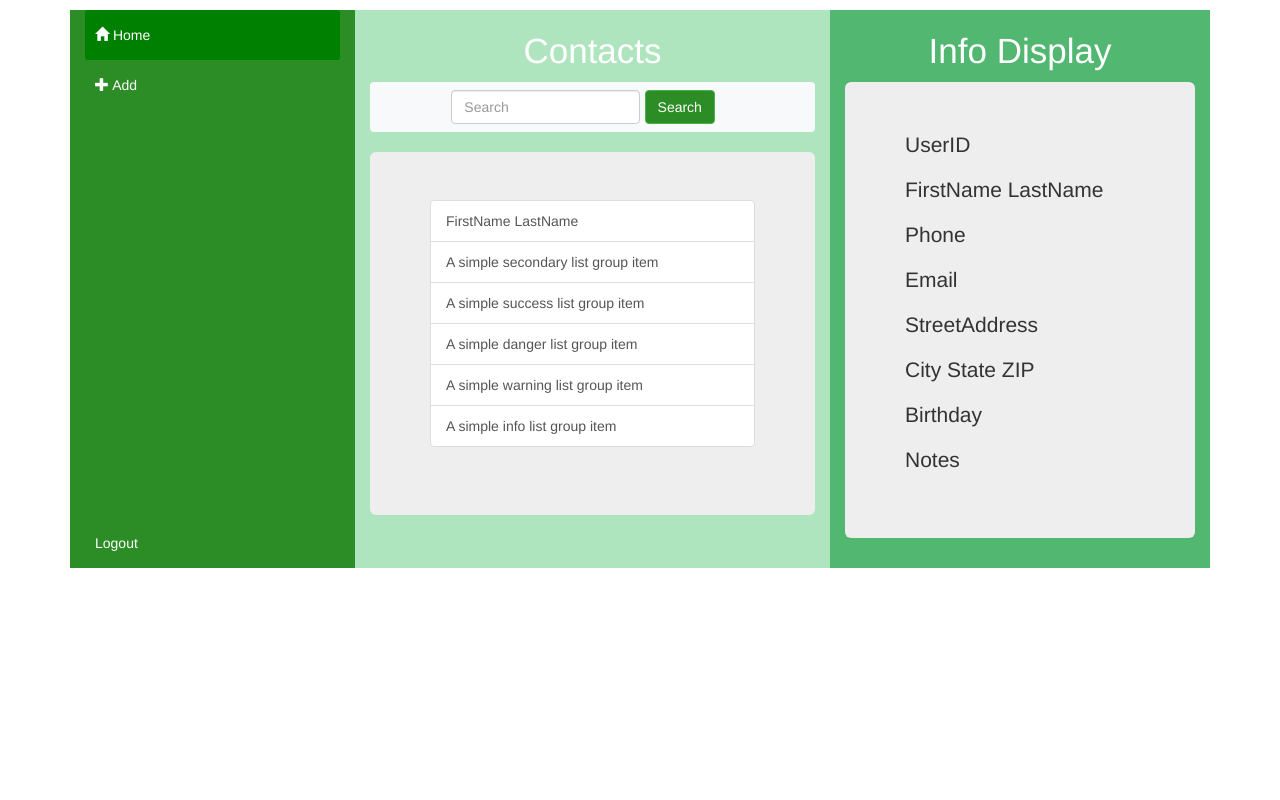
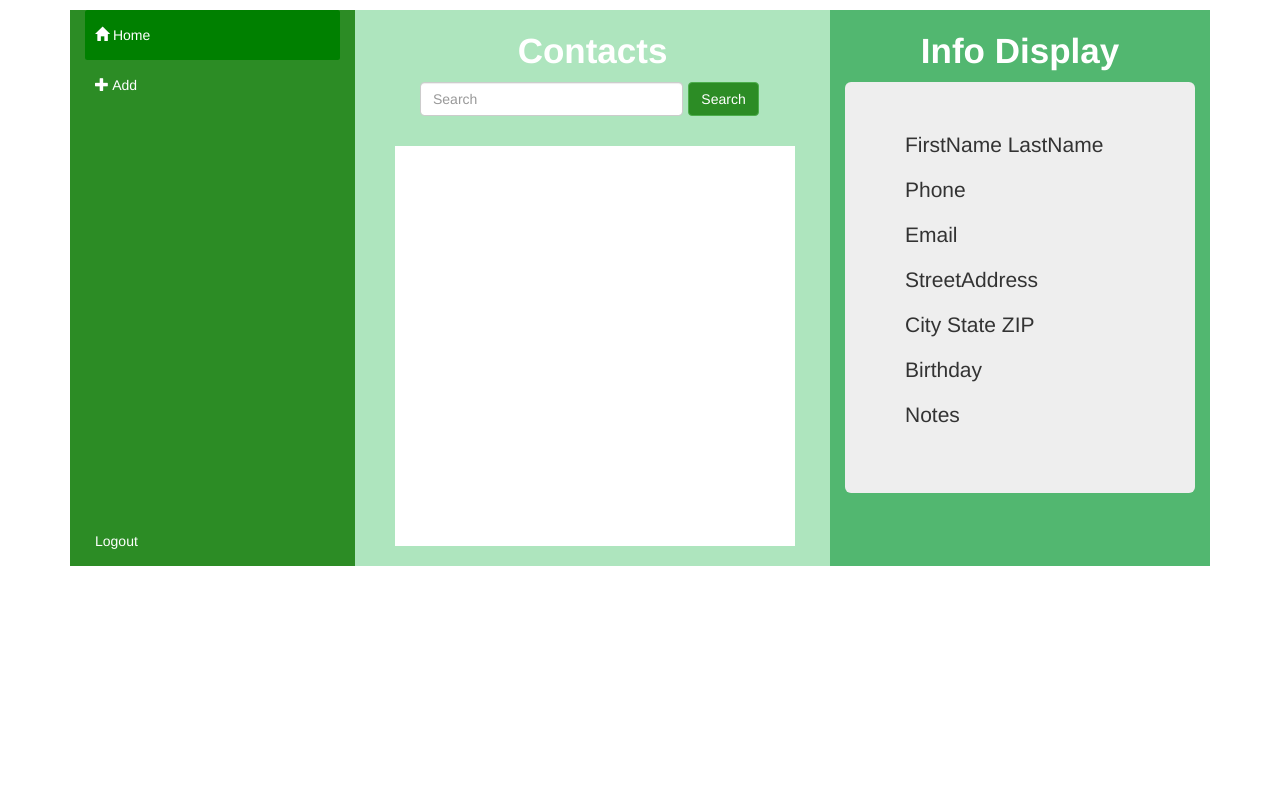
Before and after one commit to Befcak/cop4331contacts.com, a PHP site: page / in a window 1280 px wide. Run offline with PHP 8.4, Linux system fonts and the light colour scheme.

Commit message:
Add update
Adds to a scrollable list and saves all information from model

```diff
--- a/cop4331contacts.com/public_html/css/style.css
+++ b/cop4331contacts.com/public_html/css/style.css
@@ -2,6 +2,7 @@ html, body {
    height: 100%;
    width: 100%;
    position: relative;
+   display: block;
 }
 
 .nav-link.active{
@@ -32,6 +33,7 @@ html, body {
 .display-4 {
   text-align: center;
   color: white;
+  font-weight: 700;
 }
 
 #v-pills-logout-tab {
@@ -90,3 +92,60 @@ html, body {
     color: white;
     font-weight: 700;
 }
+
+/* Include the padding and border in an element's total width and height */
+* {
+    box-sizing: border-box;
+}
+
+/* Remove margins and padding from the list */
+ul {
+    margin: 0;
+    padding: 0;
+}
+
+/* Style the list items */
+ul li {
+    cursor: pointer;
+    position: relative;
+    padding: 12px 8px 12px 40px;
+    background: #eee;
+    font-size: 18px;
+    transition: 0.2s;
+
+    /* make the list items unselectable */
+    -webkit-user-select: none;
+    -moz-user-select: none;
+    -ms-user-select: none;
+    user-select: none;
+}
+
+/* Set all odd list items to a different color (zebra-stripes) */
+ul li:nth-child(odd) {
+    background: #f9f9f9;
+}
+
+/* Darker background-color on hover */
+ul li:hover {
+    background: #ddd;
+}
+
+.form-inline {
+  padding-left: 50px;
+  padding-bottom: 10px;
+}
+
+.scrollbar {
+    margin-left: 25px;
+    margin-right: 25px;
+    margin-top: 20px;
+    float: left;
+    height: 400px;
+    width: 400px;
+    background: #fff;
+    overflow-y: auto;
+    margin-bottom: 20px;
+}
+.force-overflow {
+    min-height: 500px;
+}
--- a/cop4331contacts.com/public_html/index.html
+++ b/cop4331contacts.com/public_html/index.html
@@ -18,23 +18,24 @@
           <div class="modal-content">
             <span class="close">&times;</span>
             <h1>Contact Adder</h1>
-            <form>
+            <form id="builder">
               <div class="row">
-                <div class="col-6"><input class="form-control mr-sm-2" type="text" name="firstname" placeholder="First Name"></div>
-                <div class="col-6"><input class="form-control mr-sm-2"type="text" name="lastname" placeholder="Last Name"></div>
+                <div class="col-6"><input class="form-control mr-sm-2" type="text" id="firstName" placeholder="First Name"></div>
+                <div class="col-6"><input class="form-control mr-sm-2"type="text" id="lastName" placeholder="Last Name"></div>
               </div><br>
-              <div><input class="form-control mr-sm-2"type="text" name="phone" placeholder="Phone"></div><br>
-              <div><input class="form-control mr-sm-2"type="text" name="email" placeholder="Email"></div><br>
-              <div><input class="form-control mr-sm-2"type="text" name="streetAddress" placeholder="Street Address"></div><br>
+              <div><input class="form-control mr-sm-2"type="text" id="phone" placeholder="Phone"></div><br>
+              <div><input class="form-control mr-sm-2"type="text" id="email" placeholder="Email"></div><br>
+              <div><input class="form-control mr-sm-2"type="text" id="streetAddress" placeholder="Street Address"></div><br>
               <div class="row">
-                <div class="col-4"><input class="form-control mr-sm-2" type="text" name="city" placeholder="City"></div>
-                <div class="col-4"><input class="form-control mr-sm-2" type="text" name="state" placeholder="State"></div>
-                <div class="col-4"><input class="form-control mr-sm-2" type="text" name="zip" placeholder="ZIP"></div>
+                <div class="col-4"><input class="form-control mr-sm-2" type="text" id="city" placeholder="City"></div>
+                <div class="col-4"><input class="form-control mr-sm-2" type="text" id="state" placeholder="State"></div>
+                <div class="col-4"><input class="form-control mr-sm-2" type="text" id="zip" placeholder="ZIP"></div>
               </div><br>
-              <div><input class="form-control mr-sm-2" type="text" name="birth" placeholder="Birthday"></div><br>
-              <div><input class="form-control mr-sm-2" type="text" name="note" placeholder="Notes"></div><br>
+              <!-- YYYY-MM-DD-->
+              <div><input class="form-control mr-sm-2" type="text" id="birth" placeholder="Birthday"></div><br>
+              <div><input class="form-control mr-sm-2" type="text" id="note" placeholder="Notes"></div><br>
 
-              <button onclick="makeContact()" class="btn btn-success my-2 my-sm-0" id="newContact">Create</button>
+              <span onclick="makeContact()" class="btn btn-success my-2 my-sm-0" id="newContact">Create</span>
             </form>
           </div>
         </div>
@@ -56,22 +57,18 @@
         <div class="col-5">
           <h1 class="display-4">Contacts</h1>
 
-          <nav class="navbar navbar-light bg-light">
+          <div>
             <form class="form-inline">
               <input class="form-control mr-sm-2 col-8" type="search" placeholder="Search" aria-label="Search">
               <button class="btn btn-success my-2 my-sm-0" type="submit">Search</button>
             </form>
-          </nav>
+          </div>
 
-          <div class="jumbotron">
-            <div class="list-group">
-              <a href="#" class="list-group-item list-group-item-action">FirstName LastName</a>
-              <a href="#" class="list-group-item list-group-item-action">A simple secondary list group item</a>
-              <a href="#" class="list-group-item list-group-item-action">A simple success list group item</a>
-              <a href="#" class="list-group-item list-group-item-action">A simple danger list group item</a>
-              <a href="#" class="list-group-item list-group-item-action ">A simple warning list group item</a>
-              <a href="#" class="list-group-item list-group-item-action">A simple info list group item</a>
-            </div>
+          <div class="scrollbar scrollbar-primary">
+            <div class="force-overflow">
+            <ul class="list-group" id="myUL" style="list-style-type:none">
+            </ul>
+          </div>
           </div>
         </div>
 
@@ -79,7 +76,6 @@
         <div class="col-4" id="infoDis">
           <h1 class="display-4">Info Display</h1>
             <div class="jumbotron" id="mainDisplay">
-              <p>UserID</p>
               <p>FirstName LastName</p>
               <p>Phone</p>
               <p>Email</p>
```
Also changed, not shown: cop4331contacts.com/public_html/js/index.js (+27 -0 lines).
